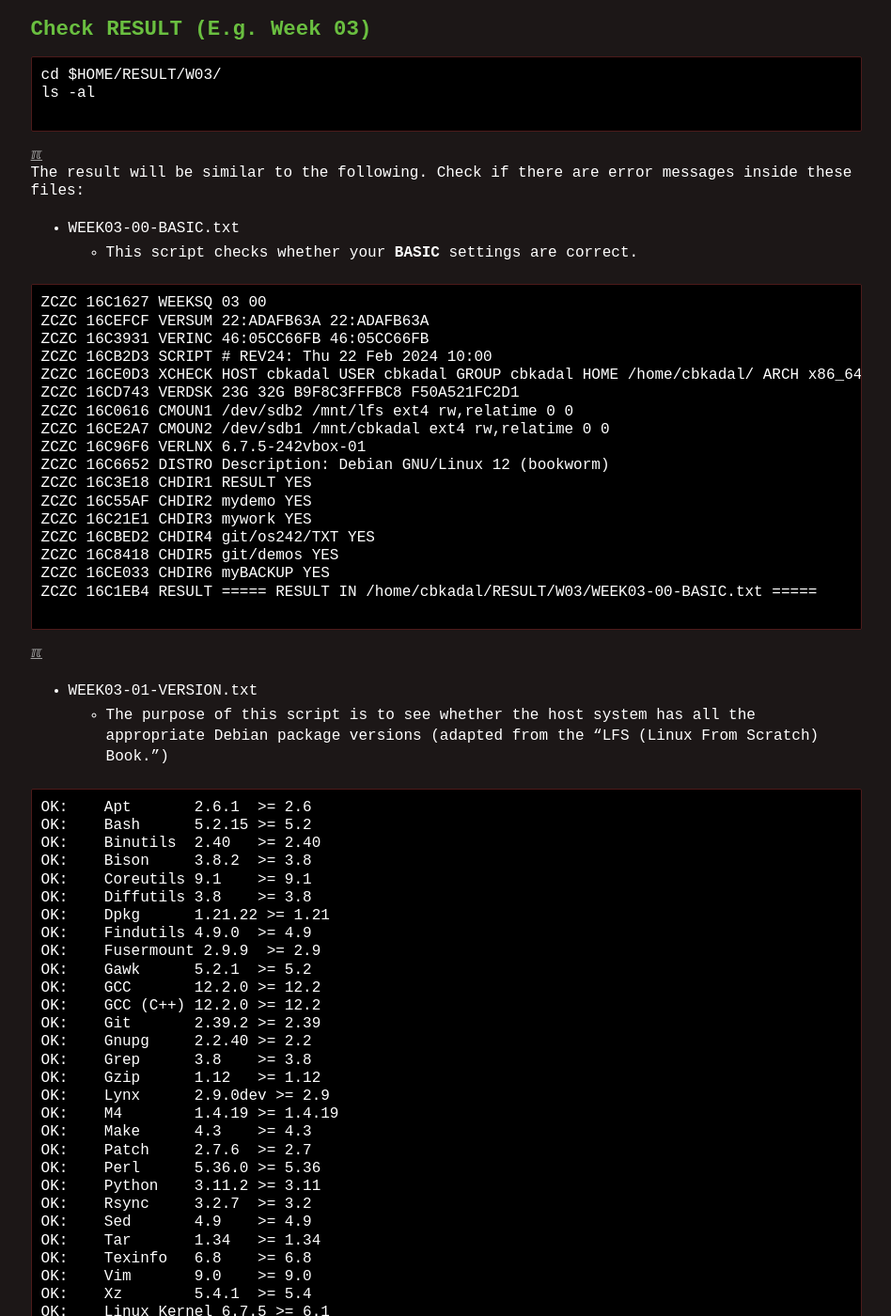
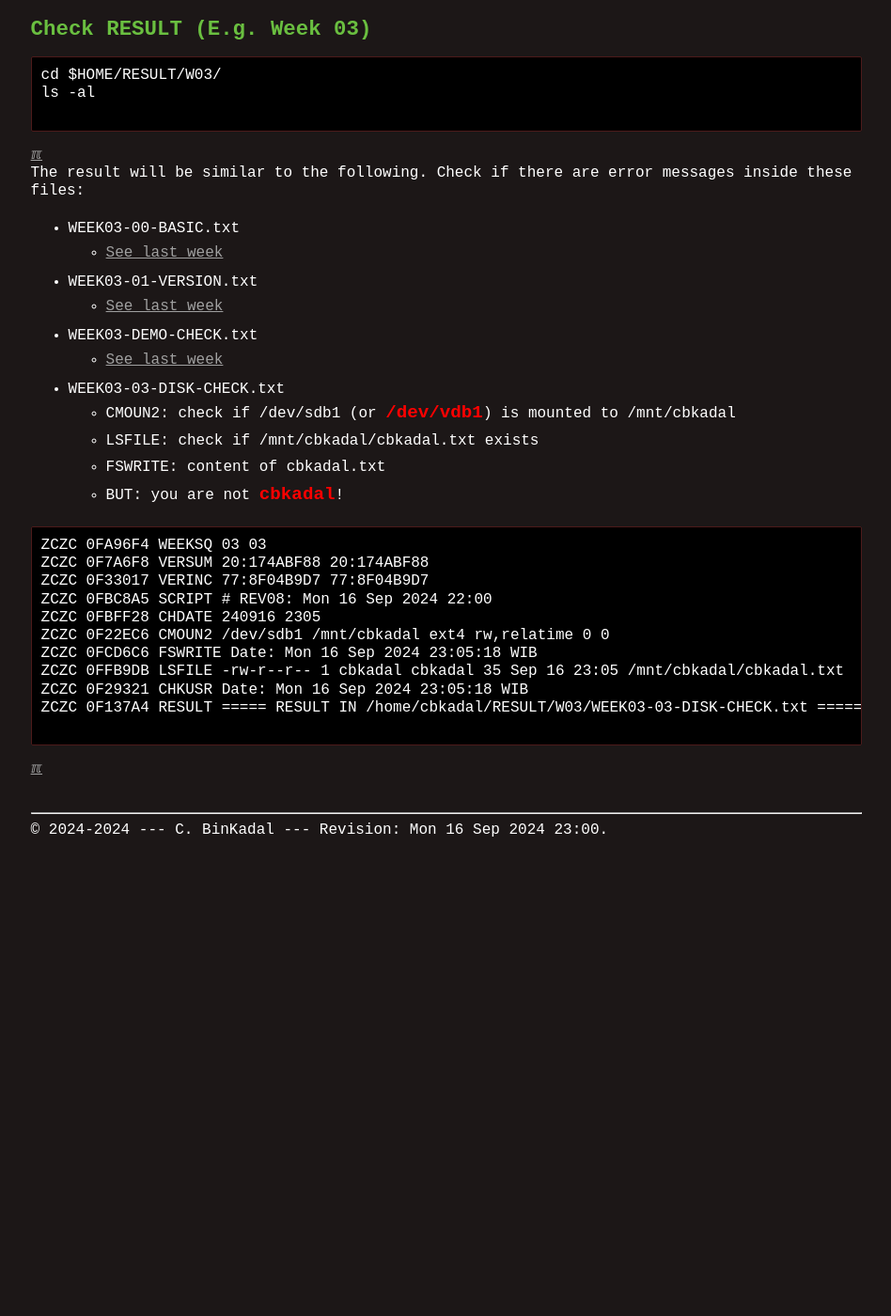
Before and after one commit to os2xx/demOS, a Jekyll site: the page built from W03-08.md, in a window 1280 px wide and 1400 px high, scrolled down 1537 px. Shown: the whole window at 94% size, without its empty margins (165-1113 px from the left). Built offline with Jekyll 4.4.1, drawn with Linux system fonts in a browser that asks for light colours; after the commit the page ends 2591 px from its top, so only the background shows below that; some of the changed text lies outside the part shown.

Commit message:
modified:   W02-10.md W03-08.md

````diff
--- a/W03-08.md
+++ b/W03-08.md
@@ -79,82 +79,11 @@ The result will be similar to the following. Check if there are error messages i
 <br>
 
 * WEEK03-00-BASIC.txt
-  * This script checks whether your **BASIC** settings are correct.
-
-```
-ZCZC 16C1627 WEEKSQ 03 00
-ZCZC 16CEFCF VERSUM 22:ADAFB63A 22:ADAFB63A
-ZCZC 16C3931 VERINC 46:05CC66FB 46:05CC66FB
-ZCZC 16CB2D3 SCRIPT # REV24: Thu 22 Feb 2024 10:00
-ZCZC 16CE0D3 XCHECK HOST cbkadal USER cbkadal GROUP cbkadal HOME /home/cbkadal/ ARCH x86_64 NPROC 4
-ZCZC 16CD743 VERDSK 23G 32G B9F8C3FFFBC8 F50A521FC2D1
-ZCZC 16C0616 CMOUN1 /dev/sdb2 /mnt/lfs ext4 rw,relatime 0 0
-ZCZC 16CE2A7 CMOUN2 /dev/sdb1 /mnt/cbkadal ext4 rw,relatime 0 0
-ZCZC 16C96F6 VERLNX 6.7.5-242vbox-01
-ZCZC 16C6652 DISTRO Description: Debian GNU/Linux 12 (bookworm)
-ZCZC 16C3E18 CHDIR1 RESULT YES
-ZCZC 16C55AF CHDIR2 mydemo YES
-ZCZC 16C21E1 CHDIR3 mywork YES
-ZCZC 16CBED2 CHDIR4 git/os242/TXT YES
-ZCZC 16C8418 CHDIR5 git/demos YES
-ZCZC 16CE033 CHDIR6 myBACKUP YES
-ZCZC 16C1EB4 RESULT ===== RESULT IN /home/cbkadal/RESULT/W03/WEEK03-00-BASIC.txt =====
-
-```
-
-[&#x213C;](#)<br id="idx07">
-
+  * [See last week](W02-10.html#idx006){:target="_blank"}
 * WEEK03-01-VERSION.txt
-  * The purpose of this script is to see whether the host system has all the appropriate Debian package versions
-    (adapted from the "LFS (Linux From Scratch) Book.")
-
-```
-OK:    Apt       2.6.1  >= 2.6
-OK:    Bash      5.2.15 >= 5.2
-OK:    Binutils  2.40   >= 2.40
-OK:    Bison     3.8.2  >= 3.8
-OK:    Coreutils 9.1    >= 9.1
-OK:    Diffutils 3.8    >= 3.8
-OK:    Dpkg      1.21.22 >= 1.21
-OK:    Findutils 4.9.0  >= 4.9
-OK:    Fusermount 2.9.9  >= 2.9
-OK:    Gawk      5.2.1  >= 5.2
-OK:    GCC       12.2.0 >= 12.2
-OK:    GCC (C++) 12.2.0 >= 12.2
-OK:    Git       2.39.2 >= 2.39
-OK:    Gnupg     2.2.40 >= 2.2
-OK:    Grep      3.8    >= 3.8
-OK:    Gzip      1.12   >= 1.12
-OK:    Lynx      2.9.0dev >= 2.9
-OK:    M4        1.4.19 >= 1.4.19
-OK:    Make      4.3    >= 4.3
-OK:    Patch     2.7.6  >= 2.7
-OK:    Perl      5.36.0 >= 5.36
-OK:    Python    3.11.2 >= 3.11
-OK:    Rsync     3.2.7  >= 3.2
-OK:    Sed       4.9    >= 4.9
-OK:    Tar       1.34   >= 1.34
-OK:    Texinfo   6.8    >= 6.8
-OK:    Vim       9.0    >= 9.0
-OK:    Xz        5.4.1  >= 5.4
-OK:    Linux Kernel 6.7.5 >= 6.1
-OK:    Linux Kernel supports UNIX 98 PTY
-Aliases:
-OK:    awk  is GNU
-OK:    yacc is Bison
-OK:    sh   is Bash
-Compiler check:
-OK:    g++ works
-ZCZC 0A15611 WEEKSQ 03 01
-ZCZC 0A104BA VERSUM 79:B921D09F 79:B921D09F
-ZCZC 0A1CD04 VERINC 46:05CC66FB 46:05CC66FB
-ZCZC 0A19F18 SCRIPT # REV19: Wed 14 Feb 2024 23:00
-ZCZC 0A1AE5D RESULT ===== RESULT IN /home/cbkadal/RESULT/W03/WEEK03-01-VERSION.txt =====
-
-```
-
-[&#x213C;](#)<br id="idx08">
-
+  * [See last week](W02-10.html#idx007){:target="_blank"}
+* WEEK03-DEMO-CHECK.txt
+  * [See last week](W02-10.html#idx008){:target="_blank"}
 * WEEK03-03-DISK-CHECK.txt
   * CMOUN2: check if /dev/sdb1 (or <span style="color:red; font-weight:bold; font-size:larger;">/dev/vdb1</span>)
     is mounted to /mnt/cbkadal
@@ -163,16 +92,16 @@ ZCZC 0A1AE5D RESULT ===== RESULT IN /home/cbkadal/RESULT/W03/WEEK03-01-VERSION.t
   * BUT: you are not <span style="color:red; font-weight:bold; font-size:larger;">cbkadal</span>!
 
 ```
-ZCZC 0A72B78 WEEKSQ 03 03
-ZCZC 0A74FCD VERSUM 26:BC26DF35 26:BC26DF35
-ZCZC 0A7FAB6 VERINC 46:05CC66FB 46:05CC66FB
-ZCZC 0A72DA4 SCRIPT # REV06: Wed 21 Feb 2024 16:00
-ZCZC 0A74DDA CHDATE 240221 1629
-ZCZC 0A7CDBD CMOUN2 /dev/sdb1 /mnt/cbkadal ext4 rw,relatime 0 0
-ZCZC 0A77F0A FSWRITE Date: Wed 21 Feb 2024 16:29:35 WIB
-ZCZC 0A7B6C1 LSFILE -rw-r--r-- 1 cbkadal cbkadal 35 Feb 21 16:29 /mnt/cbkadal/cbkadal.txt
-ZCZC 0A756B0 CHKUSR Date: Wed 21 Feb 2024 16:29:35 WIB
-ZCZC 0A74872 RESULT ===== RESULT IN /home/cbkadal/RESULT/W03/WEEK03-03-DISK-CHECK.txt =====
+ZCZC 0FA96F4 WEEKSQ 03 03
+ZCZC 0F7A6F8 VERSUM 20:174ABF88 20:174ABF88
+ZCZC 0F33017 VERINC 77:8F04B9D7 77:8F04B9D7
+ZCZC 0FBC8A5 SCRIPT # REV08: Mon 16 Sep 2024 22:00
+ZCZC 0FBFF28 CHDATE 240916 2305
+ZCZC 0F22EC6 CMOUN2 /dev/sdb1 /mnt/cbkadal ext4 rw,relatime 0 0
+ZCZC 0FCD6C6 FSWRITE Date: Mon 16 Sep 2024 23:05:18 WIB
+ZCZC 0FFB9DB LSFILE -rw-r--r-- 1 cbkadal cbkadal 35 Sep 16 23:05 /mnt/cbkadal/cbkadal.txt
+ZCZC 0F29321 CHKUSR Date: Mon 16 Sep 2024 23:05:18 WIB
+ZCZC 0F137A4 RESULT ===== RESULT IN /home/cbkadal/RESULT/W03/WEEK03-03-DISK-CHECK.txt =====
 
 ```
 
--- a/_config.yml
+++ b/_config.yml
@@ -1,5 +1,5 @@
 title: Operating Systems Programming
-version:     "Mon 16 Sep 2024 22:00"
+version:     "Mon 16 Sep 2024 23:00"
 copyright:   "2024-2024"
 description: This is the Operating System course site,
       a GitHub Page, hosted at GitHub.com (thank you!).
````
Also changed, not shown: W02-10.md (+14 -8 lines).
